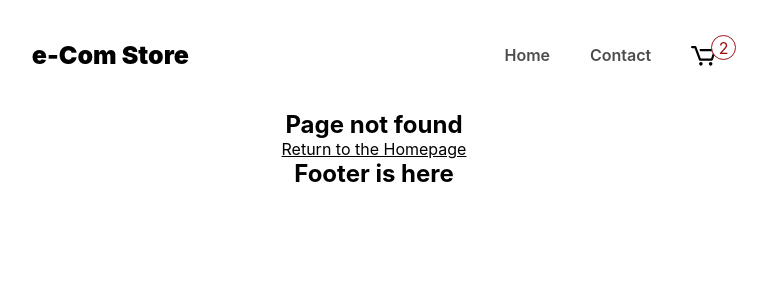
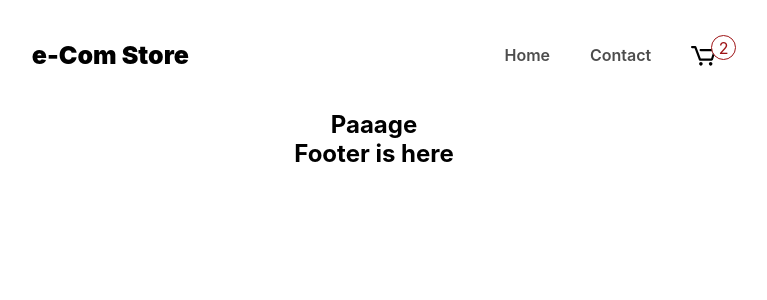
Before and after one commit to anasommer/fed-frameworks-ca, a React (Vite) app: page /product/1 in a window 1280 px wide. Before the commit this address had no page. Shown: the top 300 px of the page, without its empty margins (266-1033 px from the left). Built offline with nearby package versions, Linux system fonts and the light colour scheme.

Commit message:
delete console.log

```diff
--- a/src/App.jsx
+++ b/src/App.jsx
@@ -4,6 +4,7 @@ import ContactPage from './pages/ContactPage';
 import Layout from './components/Layout';
 import CheckOutPage from './pages/CheckoutPage';
 import NotFound from './components/NotFound';
+import ProductPage from './pages/ProductPage';
 
 function App() {
   return (
@@ -14,6 +15,7 @@ function App() {
           <Route path='contact' element={<ContactPage />} />
           <Route path='cart' element={<CheckOutPage />} />
           <Route path='*' element={<NotFound />} />{' '}
+          <Route path='/product/:id' element={<ProductPage />} />
         </Route>
       </Routes>
     </>
--- a/src/components/Home.jsx
+++ b/src/components/Home.jsx
@@ -14,7 +14,7 @@ export default function Home() {
 
         const response = await fetch(apiUrl);
         const data = await response.json();
-        console.log(data);
+
         setProducts(data);
       } catch (error) {
         setIsError(error.message);
@@ -30,7 +30,6 @@ export default function Home() {
     <div key={product.id} className='product-tile'>
       <Link to={`/product/${product.id}`}>
         <img src={product.imageUrl} alt='' />
-      </Link>
         <div className='product-info'>
           <h3>{product.title}</h3>
           <p>
@@ -42,16 +41,10 @@ export default function Home() {
               : product.price}
           </p>
         </div>
-
-      <button className='link-button' onClick={() => viewProduct(product.id)}>
-        View product
-      </button>
+        <button className='link-button'>View product</button>
+      </Link>
     </div>
   ));
-
-  function viewProduct(id) {
-    window.location.href = `/product/${id}`;
-  }
 
   return (
     <div>
--- a/src/pages/ProductPage.jsx
+++ b/src/pages/ProductPage.jsx
@@ -0,0 +1,8 @@
+import { useParams } from 'react-router-dom';
+
+export default function ProductPage() {
+  const params = useParams();
+  console.log(params.id);
+
+  return <h2>Paaage</h2>;
+}
```
Lines whose indentation alone changed are shown as unchanged.
